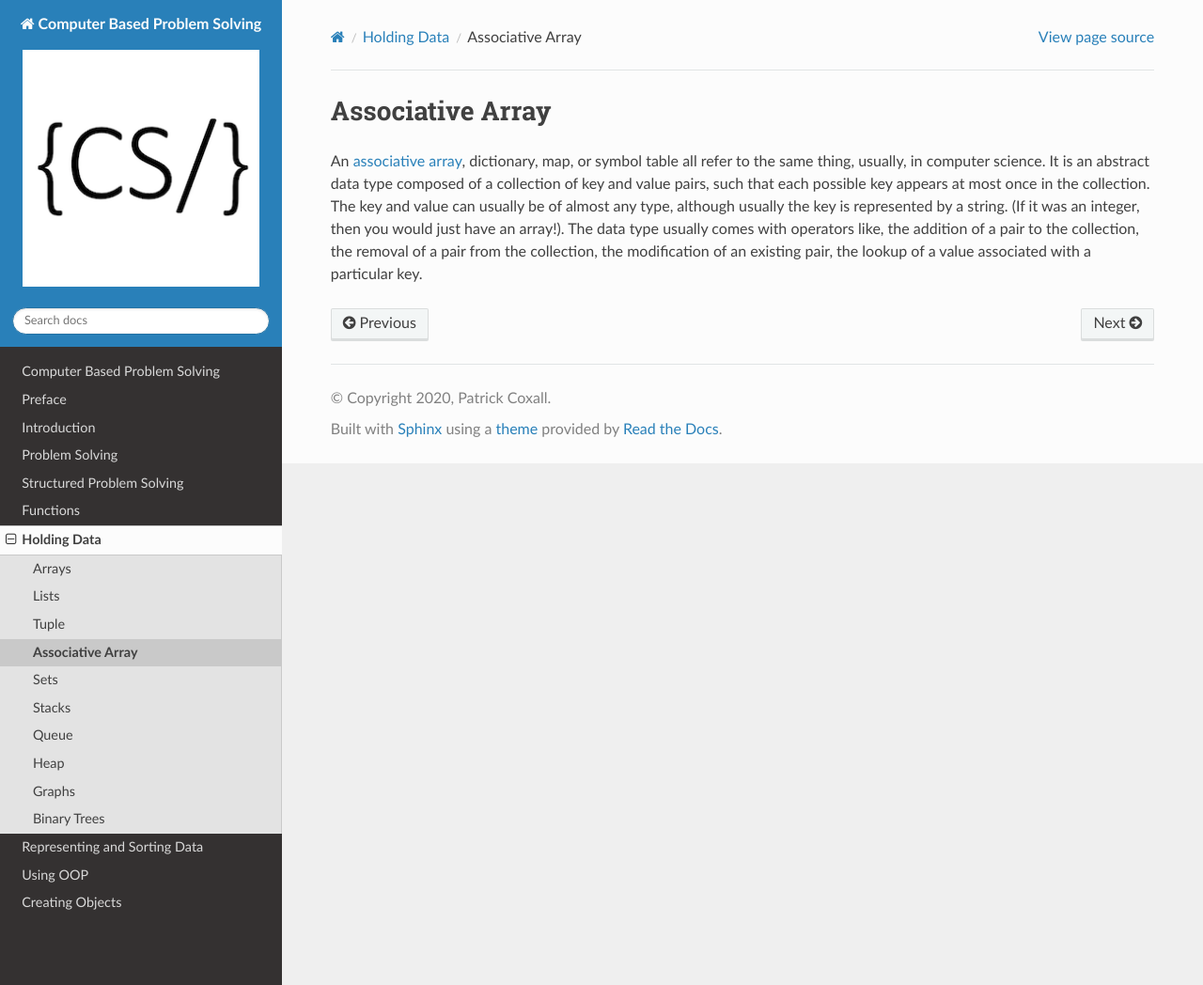
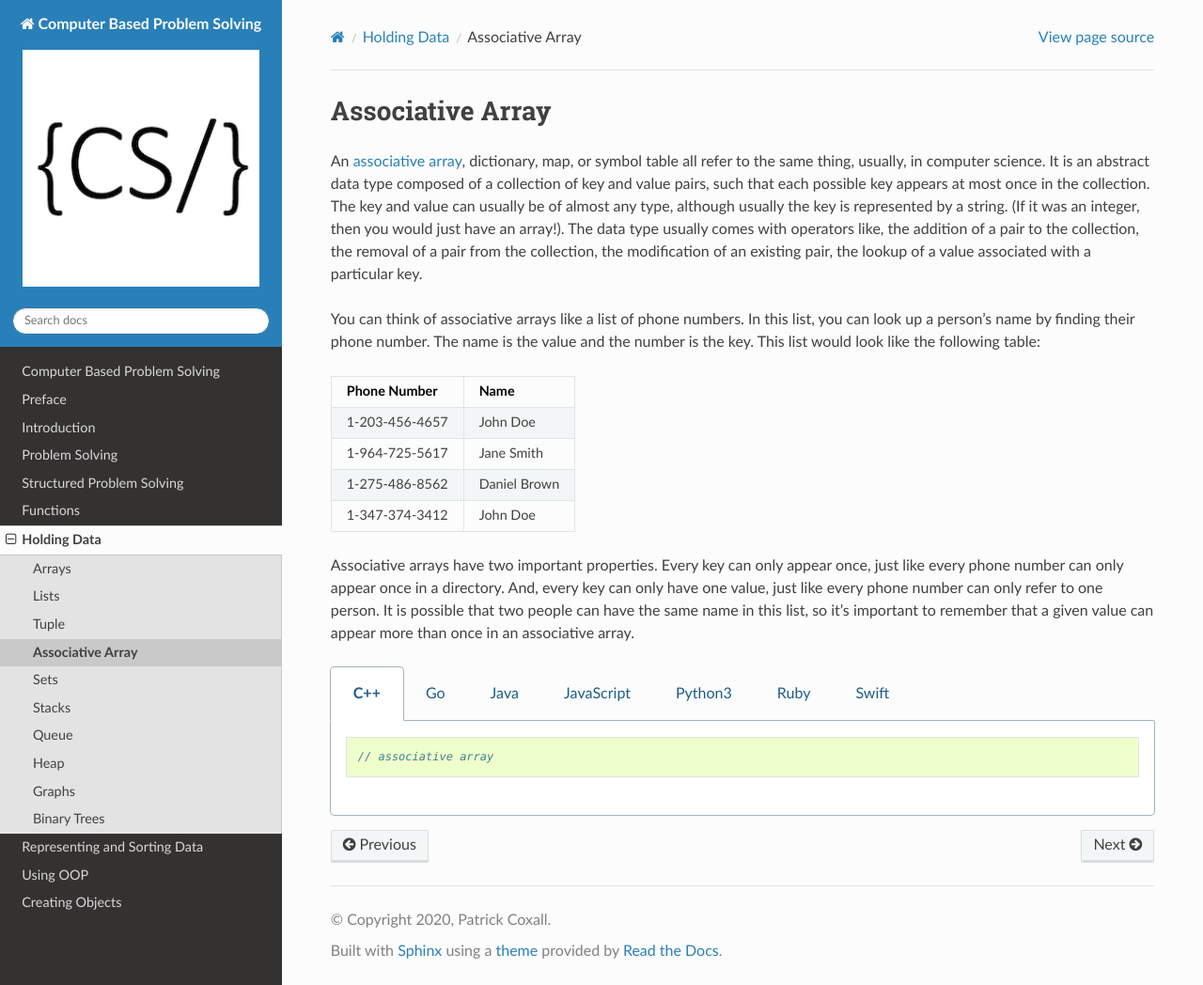
Before and after one commit to Mr-Coxall/Computer-Based-Problem-Solving, a Sphinx documentation site: the page built from docs/holding-data/associative_array.rst, in a window 1280 px wide and 1048 px high. Shown: the whole window at 94% size. Built offline with Sphinx 7.4.7 and the Read the Docs theme 2.0.0, drawn with Linux system fonts in a browser that asks for light colours; pages that are not in the unit, such as notebooks, are missing from menus.

Commit message:
Update associative_array.rst

```diff
--- a/docs/holding-data/associative_array.rst
+++ b/docs/holding-data/associative_array.rst
@@ -4,3 +4,106 @@ Associative Array
 =================
 
 An `associative array <https://en.wikipedia.org/wiki/Associative_array>`_, dictionary, map, or symbol table all refer to the same thing, usually, in computer science. It is an abstract data type composed of a collection of key and value pairs, such that each possible key appears at most once in the collection. The key and value can usually be of almost any type, although usually the key is represented by a string. (If it was an integer, then you would just have an array!). The data type usually comes with operators like, the addition of a pair to the collection, the removal of a pair from the collection, the modification of an existing pair, the lookup of a value associated with a particular key.
+
+You can think of associative arrays like a list of phone numbers. In this list, you can look up a person's name by finding their phone number. The name is the value and the number is the key. This list would look like the following table:
+
++----------------+--------------+
+| Phone Number   | Name         |
++================+==============+
+| 1-203-456-4657 | John Doe     |
++----------------+--------------+
+| 1-964-725-5617 | Jane Smith   |
++----------------+--------------+
+| 1-275-486-8562 | Daniel Brown |
++----------------+--------------+
+| 1-347-374-3412 | John Doe     |
++----------------+--------------+
+
+Associative arrays have two important properties. Every key can only appear once, just like every phone number can only appear once in a directory. And, every key can only have one value, just like every phone number can only refer to one person. It is possible that two people can have the same name in this list, so it's important to remember that a given value can appear more than once in an associative array.
+
+.. tabs::
+
+  .. group-tab:: C++
+
+    .. code-block:: C++
+
+      // associative array
+
+
+  .. group-tab:: Go
+
+    .. code-block:: Go
+
+      // associative array
+
+  .. group-tab:: Java
+
+    .. code-block:: Java
+
+      // associative array
+
+  .. group-tab:: JavaScript
+
+    .. code-block:: JavaScript
+
+      // associative array
+
+  .. group-tab:: Python3
+
+    .. code-block:: Python
+
+		#!/usr/bin/env python3
+
+		# Created by: Mr. Coxall
+		# Created on: Dec 2019
+		# This program uses an associative array
+
+
+		def main():
+		    # this function uses an associative array
+
+		    airports = {}
+		    some_info = {'item1': 1,
+		                 'item2': 2,
+		    }
+
+		    # adding items
+		    airports['YYZ'] = "Toronto Pearson"
+		    airports['YOW'] = "Ottawa Canada"
+		    airports['DUB'] = "Dublin Ireland"
+		    airports['LHR'] = "London Heathrow"
+
+
+		    airport_name = input("Type in an airport name: ")
+		    if airport_name == airports['YYZ']:
+		        print("The name of the airport you chose is {0}.".format(airports["YYZ"]))
+		    elif airport_name == airports['YOW']:
+		        print("The name of the airport you chose is {0}.".format(airports["YOW"]))
+		    elif airport_name == airports['DUB']:
+		        print("The name of the airport you chose is {0}.".format(airports["DUB"]))
+		    elif airport_name == airports['LHR']:
+		        print("The name of the airport you chose is {0}.".format(airports["LHR"]))
+		    else:
+		        print("That airport is not in the airport's dictionary.")
+		    print("")
+
+		    print("All the airports:")
+		    for key, value in airports.items():
+		        print("The airport code is {0} for {1}.".format(key, value))
+
+
+		if __name__ == "__main__":
+		    main()
+
+
+  .. group-tab:: Ruby
+
+    .. code-block:: Ruby
+
+      // associative array
+
+  .. group-tab:: Swift
+
+    .. code-block:: Swift
+
+      // associative array
```
